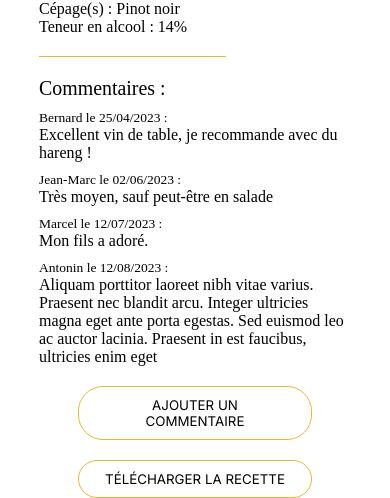
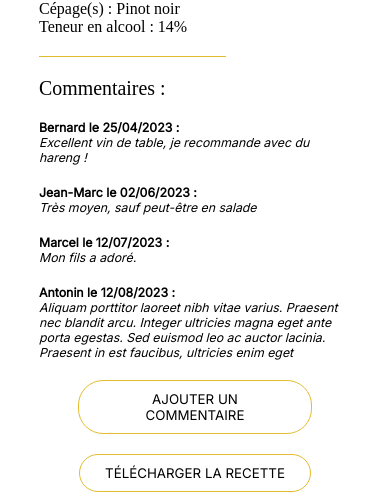
Before and after one commit to Boivinos/Inovin, a React (Vite) app in the folder frontend/: page /wineDetails/1 in a window 390 px wide. Shown: the part 431-929 px from the top of the page. Built offline with nearby package versions, Linux system fonts and the light colour scheme; a web font is replaced by a local one.

Commit message:
IN108 IN107 fixed wine card animation + comment section css

```diff
--- a/frontend/src/components/User/WineCardList/WineCard/WineCard.scss
+++ b/frontend/src/components/User/WineCardList/WineCard/WineCard.scss
@@ -18,6 +18,8 @@
     position: absolute;
     top: -40px;
     left: 20px;
+    transition-duration: 0.5s;
+    transform: scale(1);
 
     img {
       height: 100%;
@@ -34,7 +36,7 @@
 .wineCard:hover {
   box-shadow: 0px 6px 12px rgba(0, 0, 0, 0.1);
   .imgBox {
-    transition-duration: 1s;
+    transition-duration: 0.5s;
     transform: scale(1.05);
   }
 }
--- a/frontend/src/components/User/WineDetails/WineDetails.scss
+++ b/frontend/src/components/User/WineDetails/WineDetails.scss
@@ -60,21 +60,31 @@
   .wineCommentsAndRecipe {
     display: flex;
     justify-content: space-around;
-    align-items: center;
+    flex-direction: column;
+    align-items: normal;
 
     .commentsHeaderAndWrapper {
-      width: 75%;
-
+      min-width: 100%;
+      p:nth-child(even) {
+        font-size: calc(0.7vw + 0.6em);
+        margin-top: 20px;
+        font-family: $buttonTypo;
+        font-weight: 600;
+      }
+      p:nth-child(odd) {
+        font-size: calc(0.7vw + 0.6em);
+        font-style: italic;
+        font-family: $buttonTypo;
+      }
       p:first-child {
         font-size: calc(1vw + 1em);
-      }
-      p:nth-child(even) {
-        font-size: calc(1vw + 0.6em);
-        margin-top: 10px;
+        color: initial;
+        font-style: normal;
+        font-family: $mainTypo;
       }
       input {
         margin-top: 10px;
-        width: 80%;
+        min-width: 100%;
         height: 50px;
       }
     }
@@ -83,9 +93,10 @@
       flex-direction: column;
       align-items: center;
       gap: 20px;
+      margin-top: 20px;
 
       button {
-        width: 100%;
+        max-width: 75%;
       }
     }
   }
@@ -111,21 +122,4 @@
       }
     }
   }
-  .wineCommentsAndRecipe {
-    flex-direction: column;
-    align-items: normal;
-    .commentsHeaderAndWrapper {
-      min-width: 100%;
-      input {
-        min-width: 100%;
-      }
-    }
-    .buttonWrapper {
-      width: 100%;
-      margin-top: 20px;
-      button {
-        max-width: 75%;
-      }
-    }
-  }
 }
```
